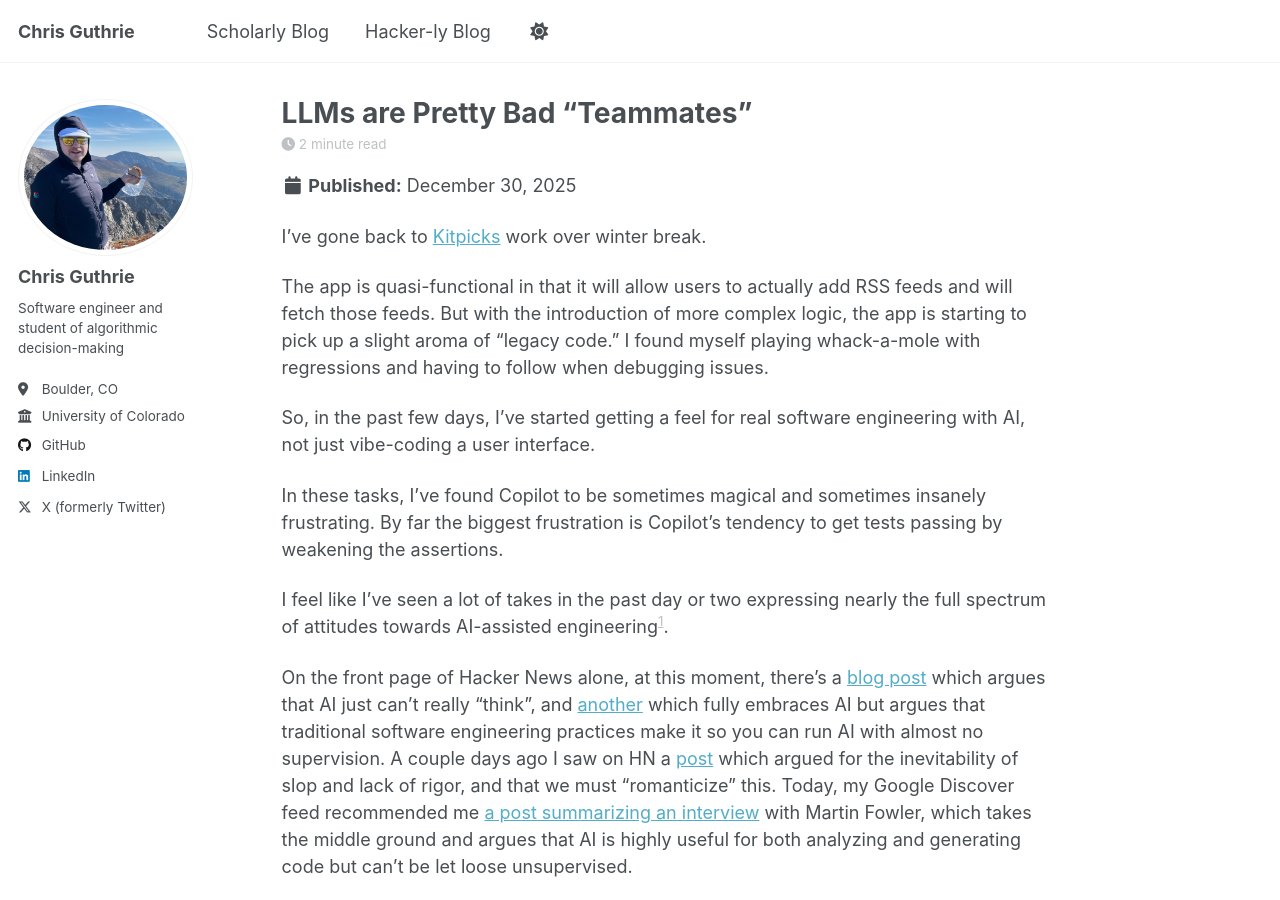
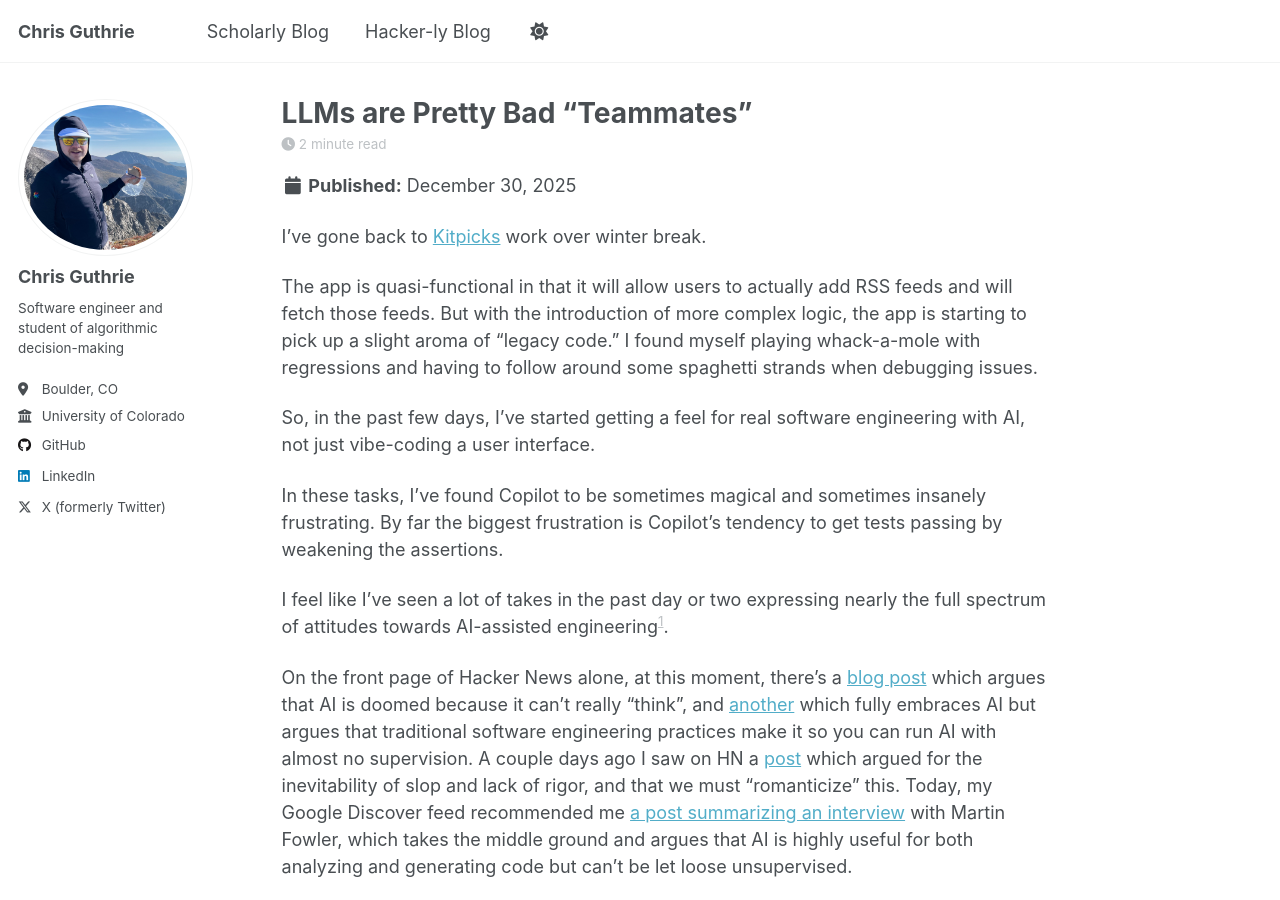
Before and after one commit to guthriec/chriswguthrie, a Jekyll site: the page built from _posts/2025-12-30-still-need-swes.md, in a window 1280 px wide and 900 px high. Built offline with Jekyll 4.4.1, drawn with Linux system fonts in a browser that asks for light colours; a script that is not in the unit is left out.

Commit message:
Fix incomplete sentence

```diff
--- a/_posts/2025-12-30-still-need-swes.md
+++ b/_posts/2025-12-30-still-need-swes.md
@@ -8,7 +8,7 @@ category: hack-blog
 
 I've gone back to [Kitpicks](https://kitpicks.com) work over winter break.
 
-The app is quasi-functional in that it will allow users to actually add RSS feeds and will fetch those feeds. But with the introduction of more complex logic, the app is starting to pick up a slight aroma of "legacy code." I found myself playing whack-a-mole with regressions and having to follow when debugging issues.
+The app is quasi-functional in that it will allow users to actually add RSS feeds and will fetch those feeds. But with the introduction of more complex logic, the app is starting to pick up a slight aroma of "legacy code." I found myself playing whack-a-mole with regressions and having to follow around some spaghetti strands when debugging issues.
 
 So, in the past few days, I've started getting a feel for real software engineering with AI, not just vibe-coding a user interface.
 
@@ -16,7 +16,7 @@ In these tasks, I've found Copilot to be sometimes magical and sometimes insanel
 
 I feel like I've seen a lot of takes in the past day or two expressing nearly the full spectrum of attitudes towards AI-assisted engineering[^1].
 
-On the front page of Hacker News alone, at this moment, there's a [blog post](https://news.ycombinator.com/item?id=46424233) which argues that AI just can't really "think", and [another](https://news.ycombinator.com/item?id=46424200) which fully embraces AI but argues that traditional software engineering practices make it so you can run AI with almost no supervision. A couple days ago I saw on HN a [post](https://rishi.monster/posts/time-intelligence-economy-part-1-the-ai-noise/) which argued for the inevitability of slop and lack of rigor, and that we must "romanticize" this. Today, my Google Discover feed recommended me [a post summarizing an interview](https://thenewstack.io/martin-fowler-on-preparing-for-ais-nondeterministic-computing/) with Martin Fowler, which takes the middle ground and argues that AI is highly useful for both analyzing and generating code but can't be let loose unsupervised.
+On the front page of Hacker News alone, at this moment, there's a [blog post](https://news.ycombinator.com/item?id=46424233) which argues that AI is doomed because it can't really "think", and [another](https://news.ycombinator.com/item?id=46424200) which fully embraces AI but argues that traditional software engineering practices make it so you can run AI with almost no supervision. A couple days ago I saw on HN a [post](https://rishi.monster/posts/time-intelligence-economy-part-1-the-ai-noise/) which argued for the inevitability of slop and lack of rigor, and that we must "romanticize" this. Today, my Google Discover feed recommended me [a post summarizing an interview](https://thenewstack.io/martin-fowler-on-preparing-for-ais-nondeterministic-computing/) with Martin Fowler, which takes the middle ground and argues that AI is highly useful for both analyzing and generating code but can't be let loose unsupervised.
 
 I'm not sure I have much to add to all this discourse, other than to throw a +1 in the direction of Mr. Fowler based on my experiences so far. AI does all kinds of crazy random stuff that absolutely degrade the codebase and cause regressions. Agent instructions help, but only a little bit. I've found that even the most strongly worded instructions are often ignored.
 
```
